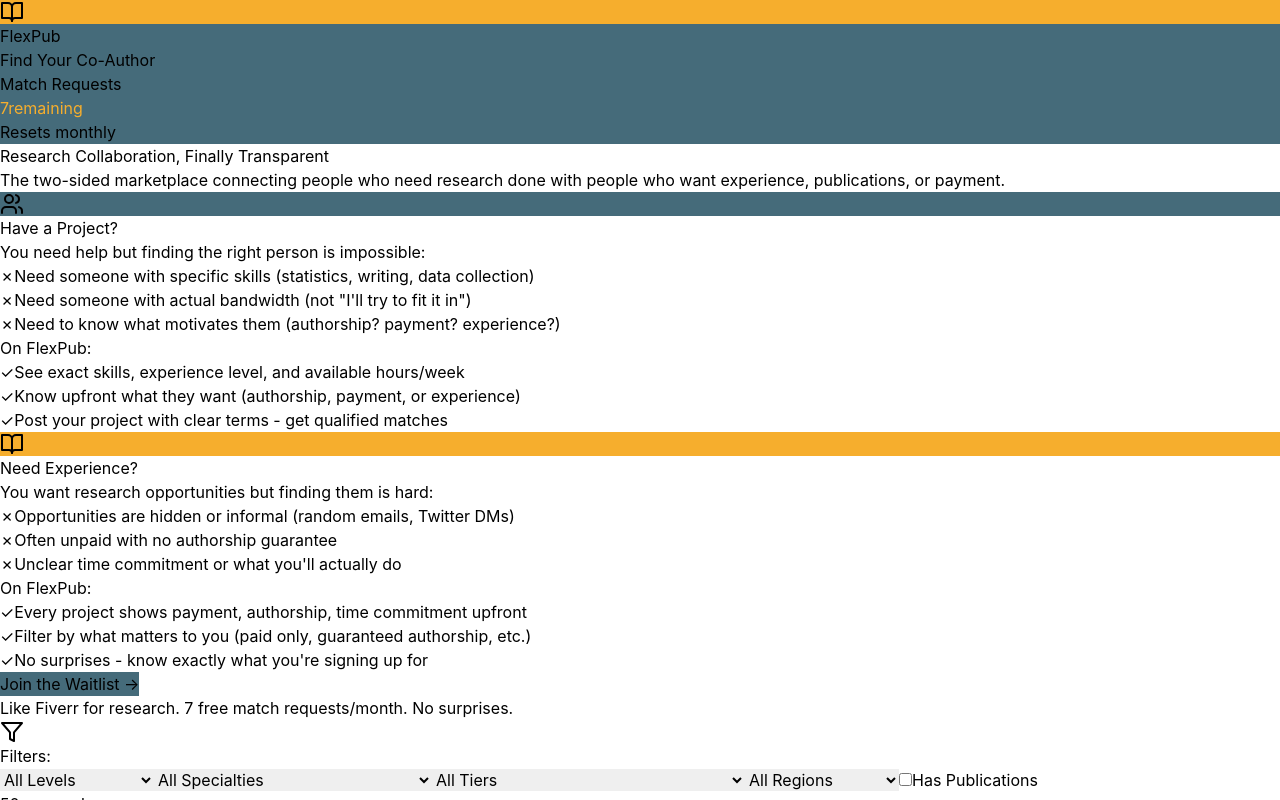
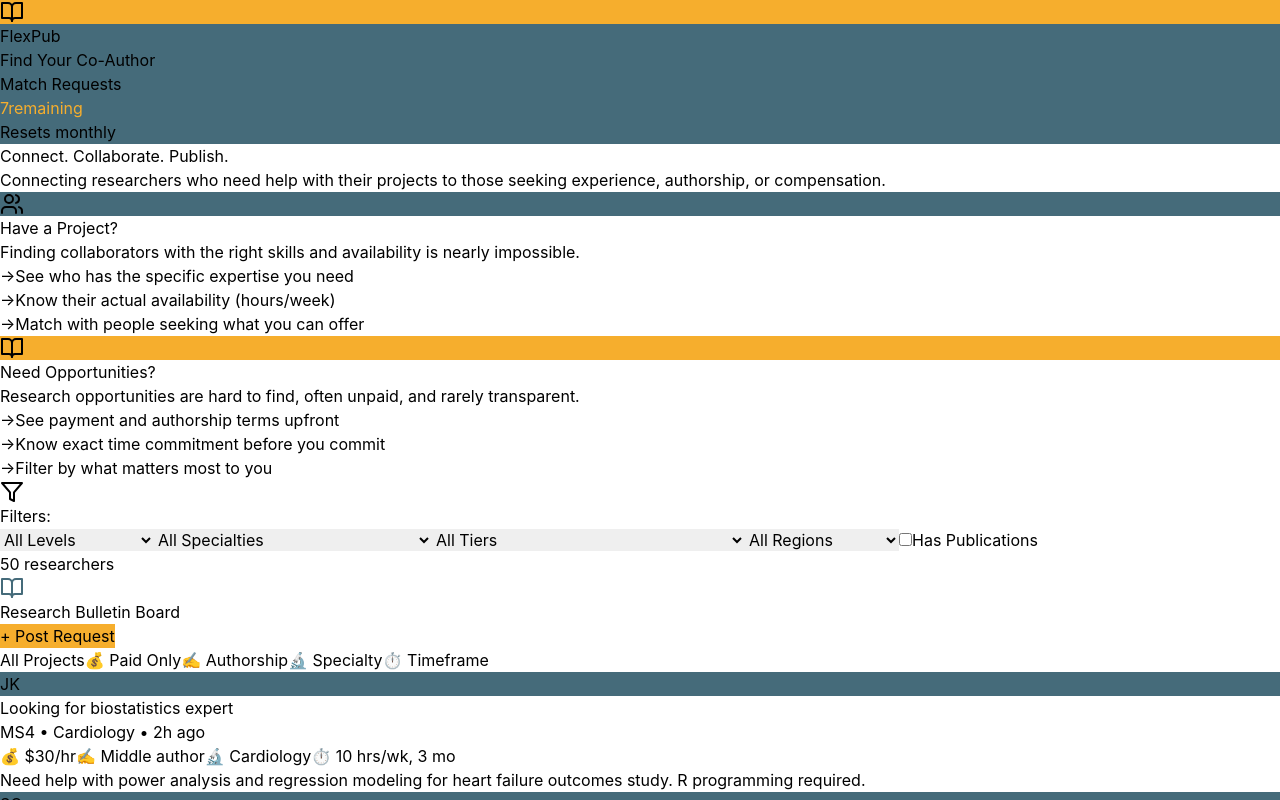
Before and after one commit to Discobelly/flexpub, a React (Vite) app: page / in a window 1280 px wide. Built offline with nearby package versions, Linux system fonts and the light colour scheme.

Commit message:
Refine hero section - sleeker, more professional, less startup-y

```diff
--- a/src/components/FlexPub.jsx
+++ b/src/components/FlexPub.jsx
@@ -164,119 +164,72 @@
         </div>
       </div>
 
-      {/* Hero Value Prop Section - Make it crystal clear what this is */}
-      <div className="max-w-7xl mx-auto px-4 py-8">
-        <div className="bg-gradient-to-r from-yellow-50 to-yellow-100 border-2 border-yellow-200 rounded-2xl p-8 mb-8">
-          <div className="max-w-4xl mx-auto text-center mb-8">
-            <h2 className="text-3xl font-bold text-gray-900 mb-4">
-              Research Collaboration, Finally Transparent
+      {/* Hero Value Prop Section - Clear and sleek */}
+      <div className="max-w-7xl mx-auto px-4 pt-6 pb-4">
+        <div className="bg-gradient-to-r from-blue-50 to-indigo-50 border border-gray-200 rounded-xl p-6 mb-6">
+          <div className="max-w-3xl mx-auto text-center mb-6">
+            <h2 className="text-2xl font-bold text-gray-900 mb-2">
+              Connect. Collaborate. Publish.
             </h2>
-            <p className="text-lg text-gray-700 mb-6">
-              The two-sided marketplace connecting people who need research done with people who want experience, publications, or payment.
+            <p className="text-base text-gray-700">
+              Connecting researchers who need help with their projects to those seeking experience, authorship, or compensation.
             </p>
           </div>
 
-          <div className="grid md:grid-cols-2 gap-6 max-w-5xl mx-auto">
+          <div className="grid md:grid-cols-2 gap-4 max-w-4xl mx-auto">
             {/* Side 1: Need Help */}
-            <div className="bg-white rounded-xl p-6 border-2 border-blue-200">
-              <div className="flex items-center gap-3 mb-4">
-                <div className="w-12 h-12 rounded-lg flex items-center justify-center" style={{backgroundColor: '#456b7a'}}>
-                  <Users className="w-6 h-6 text-white" />
+            <div className="bg-white rounded-lg p-5 border border-gray-200">
+              <div className="flex items-center gap-2 mb-3">
+                <div className="w-10 h-10 rounded-lg flex items-center justify-center" style={{backgroundColor: '#456b7a'}}>
+                  <Users className="w-5 h-5 text-white" />
                 </div>
-                <h3 className="text-xl font-bold text-gray-900">Have a Project?</h3>
+                <h3 className="text-lg font-bold text-gray-900">Have a Project?</h3>
               </div>
-              <p className="text-gray-700 mb-4 font-medium">
-                You need help but finding the right person is impossible:
+              <p className="text-sm text-gray-700 mb-3">
+                Finding collaborators with the right skills and availability is nearly impossible.
               </p>
-              <ul className="space-y-2 text-sm text-gray-600">
-                <li className="flex items-start gap-2">
-                  <span className="text-red-500 font-bold mt-0.5">✗</span>
-                  <span>Need someone with specific skills (statistics, writing, data collection)</span>
-                </li>
-                <li className="flex items-start gap-2">
-                  <span className="text-red-500 font-bold mt-0.5">✗</span>
-                  <span>Need someone with actual bandwidth (not "I'll try to fit it in")</span>
-                </li>
-                <li className="flex items-start gap-2">
-                  <span className="text-red-500 font-bold mt-0.5">✗</span>
-                  <span>Need to know what motivates them (authorship? payment? experience?)</span>
-                </li>
-              </ul>
-              <div className="mt-6 pt-4 border-t border-gray-200">
-                <p className="text-sm font-semibold text-gray-900 mb-2">On FlexPub:</p>
-                <ul className="space-y-2 text-sm text-gray-700">
-                  <li className="flex items-start gap-2">
-                    <span className="text-green-600 font-bold mt-0.5">✓</span>
-                    <span>See exact skills, experience level, and available hours/week</span>
-                  </li>
-                  <li className="flex items-start gap-2">
-                    <span className="text-green-600 font-bold mt-0.5">✓</span>
-                    <span>Know upfront what they want (authorship, payment, or experience)</span>
-                  </li>
-                  <li className="flex items-start gap-2">
-                    <span className="text-green-600 font-bold mt-0.5">✓</span>
-                    <span>Post your project with clear terms - get qualified matches</span>
-                  </li>
-                </ul>
+              <div className="space-y-2 text-sm">
+                <div className="flex items-start gap-2 text-gray-600">
+                  <span className="text-gray-400 mt-0.5">→</span>
+                  <span>See who has the specific expertise you need</span>
+                </div>
+                <div className="flex items-start gap-2 text-gray-600">
+                  <span className="text-gray-400 mt-0.5">→</span>
+                  <span>Know their actual availability (hours/week)</span>
+                </div>
+                <div className="flex items-start gap-2 text-gray-600">
+                  <span className="text-gray-400 mt-0.5">→</span>
+                  <span>Match with people seeking what you can offer</span>
+                </div>
               </div>
             </div>
 
             {/* Side 2: Need Opportunities */}
-            <div className="bg-white rounded-xl p-6 border-2 border-green-200">
-              <div className="flex items-center gap-3 mb-4">
-                <div className="w-12 h-12 rounded-lg flex items-center justify-center" style={{backgroundColor: '#f6ae2d'}}>
-                  <BookOpen className="w-6 h-6 text-white" />
+            <div className="bg-white rounded-lg p-5 border border-gray-200">
+              <div className="flex items-center gap-2 mb-3">
+                <div className="w-10 h-10 rounded-lg flex items-center justify-center" style={{backgroundColor: '#f6ae2d'}}>
+                  <BookOpen className="w-5 h-5 text-white" />
                 </div>
-                <h3 className="text-xl font-bold text-gray-900">Need Experience?</h3>
+                <h3 className="text-lg font-bold text-gray-900">Need Opportunities?</h3>
               </div>
-              <p className="text-gray-700 mb-4 font-medium">
-                You want research opportunities but finding them is hard:
+              <p className="text-sm text-gray-700 mb-3">
+                Research opportunities are hard to find, often unpaid, and rarely transparent.
               </p>
-              <ul className="space-y-2 text-sm text-gray-600">
-                <li className="flex items-start gap-2">
-                  <span className="text-red-500 font-bold mt-0.5">✗</span>
-                  <span>Opportunities are hidden or informal (random emails, Twitter DMs)</span>
-                </li>
-                <li className="flex items-start gap-2">
-                  <span className="text-red-500 font-bold mt-0.5">✗</span>
-                  <span>Often unpaid with no authorship guarantee</span>
-                </li>
-                <li className="flex items-start gap-2">
-                  <span className="text-red-500 font-bold mt-0.5">✗</span>
-                  <span>Unclear time commitment or what you'll actually do</span>
-                </li>
-              </ul>
-              <div className="mt-6 pt-4 border-t border-gray-200">
-                <p className="text-sm font-semibold text-gray-900 mb-2">On FlexPub:</p>
-                <ul className="space-y-2 text-sm text-gray-700">
-                  <li className="flex items-start gap-2">
-                    <span className="text-green-600 font-bold mt-0.5">✓</span>
-                    <span>Every project shows payment, authorship, time commitment upfront</span>
-                  </li>
-                  <li className="flex items-start gap-2">
-                    <span className="text-green-600 font-bold mt-0.5">✓</span>
-                    <span>Filter by what matters to you (paid only, guaranteed authorship, etc.)</span>
-                  </li>
-                  <li className="flex items-start gap-2">
-                    <span className="text-green-600 font-bold mt-0.5">✓</span>
-                    <span>No surprises - know exactly what you're signing up for</span>
-                  </li>
-                </ul>
+              <div className="space-y-2 text-sm">
+                <div className="flex items-start gap-2 text-gray-600">
+                  <span className="text-gray-400 mt-0.5">→</span>
+                  <span>See payment and authorship terms upfront</span>
+                </div>
+                <div className="flex items-start gap-2 text-gray-600">
+                  <span className="text-gray-400 mt-0.5">→</span>
+                  <span>Know exact time commitment before you commit</span>
+                </div>
+                <div className="flex items-start gap-2 text-gray-600">
+                  <span className="text-gray-400 mt-0.5">→</span>
+                  <span>Filter by what matters most to you</span>
+                </div>
               </div>
             </div>
-          </div>
-
-          <div className="text-center mt-8">
-            <button
-              onClick={() => setShowWaitlistModal(true)}
-              className="px-8 py-4 text-white rounded-xl font-bold text-lg shadow-lg hover:shadow-xl hover:opacity-90 transition-all"
-              style={{backgroundColor: '#456b7a'}}
-            >
-              Join the Waitlist →
-            </button>
-            <p className="text-sm text-gray-600 mt-3">
-              Like Fiverr for research. 7 free match requests/month. No surprises.
-            </p>
           </div>
         </div>
       </div>
```
